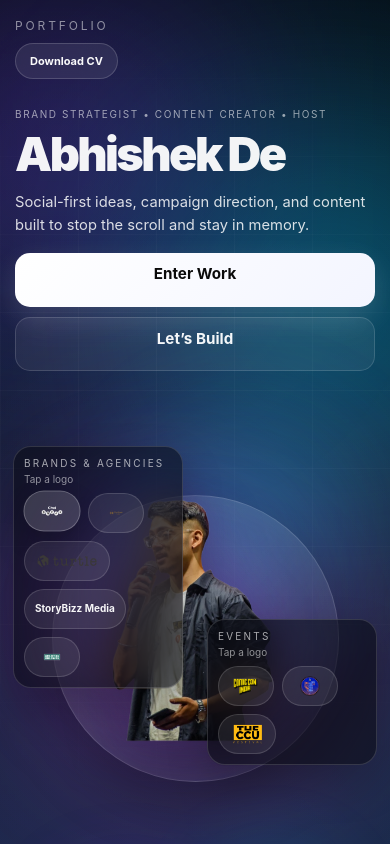
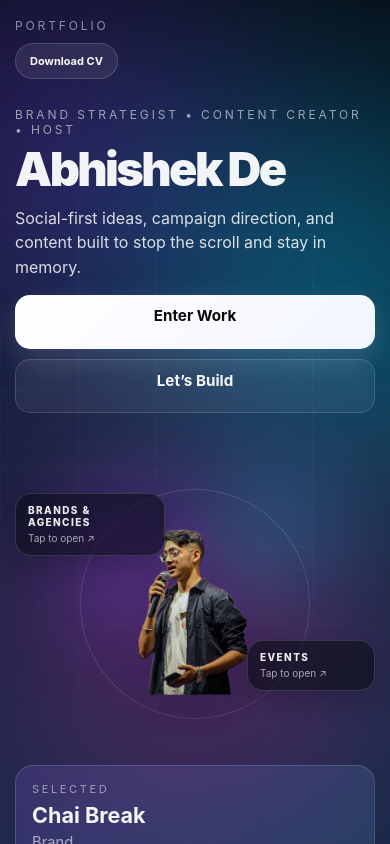
Before and after one commit to Abhishek-7-de/abhishek-portfolio, a React (Vite) app: page / in a window 390 px wide. Shown: the top 844 px of the page. Built offline with nearby package versions, Linux system fonts and the light colour scheme.

Commit message:
Fixed duplicated mobile hero rendering

```diff
--- a/src/sections/Hero.jsx
+++ b/src/sections/Hero.jsx
@@ -34,13 +34,11 @@ export default function Hero() {
   return (
     <section className="hero-v17">
       <div className="hero-copy hero-reveal hero-reveal-1">
-        <p className="eyebrow hero-kicker hero-mobile-kicker">
-          Brand strategist • content creator • host
-        </p>
+        <p className="eyebrow hero-kicker">Brand strategist • content creator • host</p>
 
         <h2 className="hero-name hero-name-main">Abhishek De</h2>
 
-        <p className="hero-role-line hero-mobile-copy">
+        <p className="hero-role-line">
           Social-first ideas, campaign direction, and content built to stop the
           scroll and stay in memory.
         </p>
@@ -55,8 +53,9 @@ export default function Hero() {
         </div>
       </div>
 
-      <div className="hero-main hero-reveal hero-reveal-2">
-        <div className="hero-visual-clean hero-desktop-only">
+      {/* DESKTOP HERO ONLY */}
+      <div className="hero-main hero-reveal hero-reveal-2 hero-desktop-only">
+        <div className="hero-visual-clean">
           <div className="hero-cutout-stage">
             <div className="hero-cutout-glow glow-1" />
             <div className="hero-cutout-glow glow-2" />
@@ -130,7 +129,7 @@ export default function Hero() {
           </div>
         </div>
 
-        <div className="hero-side-panel hero-desktop-only">
+        <div className="hero-side-panel">
           <div className="hero-action-panel desktop-panel">
             <p className="eyebrow">Selected</p>
             <h3 className="hero-action-title">{selectedItem.name}</h3>
@@ -159,10 +158,12 @@ export default function Hero() {
         </div>
       </div>
 
-      <div className="hero-mobile-only hero-mobile-visual hero-reveal hero-reveal-3">
+      {/* MOBILE HERO ONLY */}
+      <div className="hero-mobile-visual hero-mobile-only hero-reveal hero-reveal-3">
         <div className="hero-mobile-cutout-wrap">
           <div className="hero-mobile-glow hero-mobile-glow-1" />
           <div className="hero-mobile-glow hero-mobile-glow-2" />
+          <div className="hero-mobile-ring" />
 
           <img
             src={heroCutout}
--- a/src/styles.css
+++ b/src/styles.css
@@ -1645,4 +1645,137 @@ video {
   .hero-mobile-sheet {
     margin-top: 10px !important;
   }
-}
+}/* ===== HERO DUPLICATE / MOBILE GLITCH FIX ===== */
+
+.hero-mobile-visual {
+  display: none;
+}
+
+.hero-mobile-only {
+  display: none;
+}
+
+.hero-desktop-only {
+  display: block;
+}
+
+@media (max-width: 767px) {
+  .hero-desktop-only {
+    display: none !important;
+  }
+
+  .hero-mobile-only {
+    display: block !important;
+  }
+
+  .hero-mobile-visual {
+    display: block !important;
+    margin-top: 10px;
+  }
+
+  .hero-mobile-cutout-wrap {
+    position: relative;
+    min-height: 300px;
+    display: flex;
+    align-items: flex-end;
+    justify-content: center;
+    isolation: isolate;
+  }
+
+  .hero-mobile-glow {
+    position: absolute;
+    border-radius: 999px;
+    filter: blur(44px);
+    opacity: 0.8;
+    z-index: 0;
+  }
+
+  .hero-mobile-glow-1 {
+    width: 140px;
+    height: 140px;
+    background: rgba(124, 58, 237, 0.36);
+    left: 12%;
+    top: 18%;
+  }
+
+  .hero-mobile-glow-2 {
+    width: 120px;
+    height: 120px;
+    background: rgba(0, 212, 255, 0.26);
+    right: 12%;
+    top: 10%;
+  }
+
+  .hero-mobile-ring {
+    position: absolute;
+    width: 230px;
+    height: 230px;
+    border-radius: 999px;
+    border: 1px solid rgba(255, 255, 255, 0.12);
+    background: radial-gradient(
+      circle at center,
+      rgba(255, 255, 255, 0.04),
+      transparent 70%
+    );
+    bottom: 20px;
+    z-index: 0;
+  }
+
+  .hero-mobile-cutout {
+    position: relative;
+    z-index: 2;
+    width: min(72%, 220px);
+    height: auto;
+    display: block;
+    object-fit: contain;
+    filter:
+      drop-shadow(0 14px 24px rgba(0, 0, 0, 0.28))
+      drop-shadow(0 0 12px rgba(124, 58, 237, 0.14));
+  }
+
+  .hero-mini-cloud {
+    position: absolute;
+    z-index: 3;
+    display: flex;
+    flex-direction: column;
+    align-items: flex-start;
+    gap: 4px;
+    padding: 10px 12px;
+    border-radius: 16px;
+    border: 1px solid rgba(255, 255, 255, 0.14);
+    background: rgba(10, 14, 24, 0.62);
+    backdrop-filter: blur(16px);
+    box-shadow: 0 12px 28px rgba(0, 0, 0, 0.2);
+    text-align: left;
+    min-width: 128px;
+    max-width: 150px;
+  }
+
+  .mini-cloud-brands {
+    left: 0;
+    top: 18%;
+  }
+
+  .mini-cloud-events {
+    right: 0;
+    bottom: 16%;
+  }
+
+  .mini-cloud-title {
+    font-size: 10px;
+    font-weight: 800;
+    letter-spacing: 0.14em;
+    text-transform: uppercase;
+    color: rgba(255, 255, 255, 0.92);
+  }
+
+  .mini-cloud-sub {
+    font-size: 10px;
+    line-height: 1.3;
+    color: rgba(255, 255, 255, 0.62);
+  }
+
+  .hero-mobile-sheet {
+    margin-top: 10px !important;
+  }
+}
```
Lines whose indentation alone changed are shown as unchanged.
